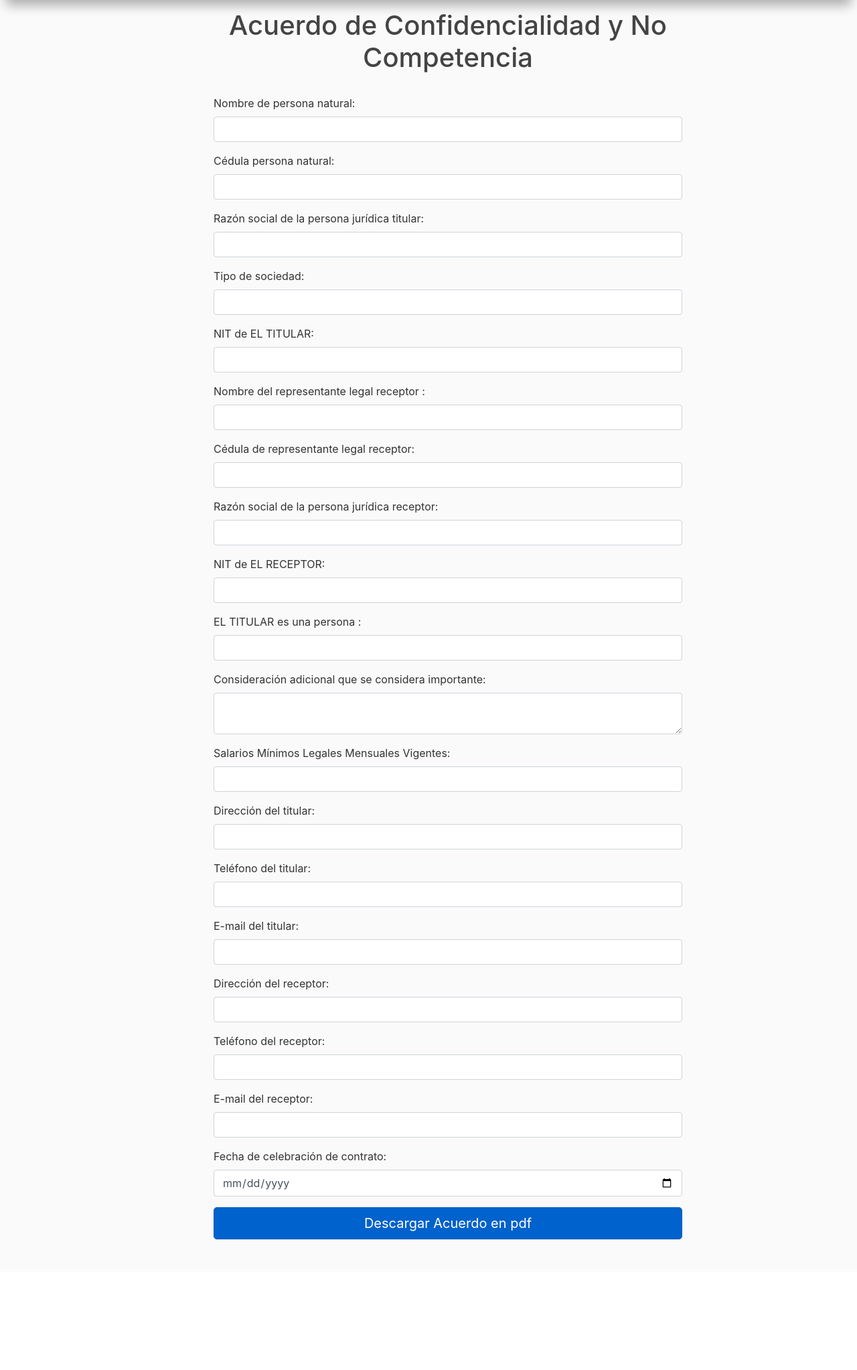
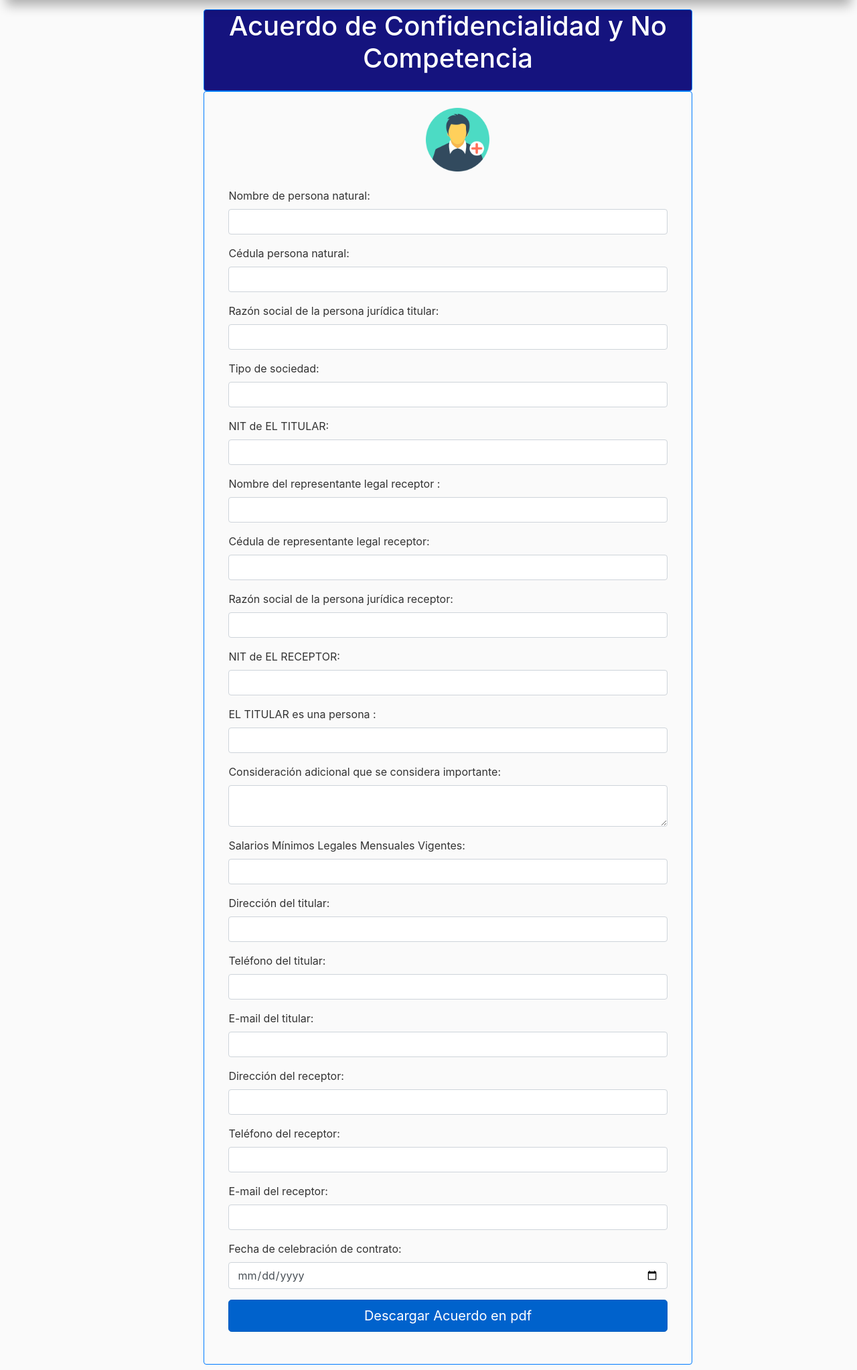
Before and after one commit to Karol001/Proyecto, a Django app: page /acuerdo/natural in a window 1280 px wide. Shown: the part 66-2111 px from the top of the page at 67% size. Before the commit the page ends 1916 px from the top, so only its background shows below. Run offline with Django 3.2, Linux system fonts and the light colour scheme; some libraries are stand-ins or nearby versions.

Commit message:
proyecto2

```diff
--- a/blog/contrato_trabajo/forms.py
+++ b/blog/contrato_trabajo/forms.py
@@ -46,7 +46,7 @@ class ContratoJuridicoForm(forms.ModelForm):
             'domicilio_empleador': 'Domicilio empleador',
             'naturaleza_empleador': 'Naturaleza empleador',
             'tipo_empleador': 'Tipo de empleador',
-            'objeto_social_empleador': 'Obojeto social del empleador',
+            'objeto_social_empleador': 'Objeto social del empleador',
             'funciones_empleado': 'Funciones propias del cargo que se contrata',
         }
 
--- a/blog/templates/acuerdo_confidencialidad/acuerdo_form.html
+++ b/blog/templates/acuerdo_confidencialidad/acuerdo_form.html
@@ -3,11 +3,15 @@
 {% block content  %}
 
  <link rel="icon" type="image/png" href="{% static 'login/images/logito.png' %}" />
-
-<div style="margin-left: 30%; width: 100%;" class="container">
-
-    <form method="POST">
-       <h1 align="center" id="ti">Acuerdo de Confidencialidad y No Competencia</h1>
+<div style="background: #15137e; width: 100%; margin-left: 30%; height: 6%;" class="border border-primary rounded">
+    <h1 style="color:#ffffff; text-align: center;" id="ti">Acuerdo de Confidencialidad y No Competencia</h1>
+    <br>
+</div>
+<div style="margin-left: 30%; width: 100%;" class="border border-primary rounded">
+    <br>
+    <form method="POST" style="margin-left: 5%; width: 90%;">
+    <img style="width:95px; height: 95px; margin-left: 45%;" type="image/png" src="{% static 'Regis/images/306232.png' %}">
+       <br>
         <br>
         {% csrf_token %}
         {{ form.as_p}}
```
Also changed, not shown: blog/templates/contrato_trabajo/form_contrato.html (+16 -9 lines), blog/static/Regis/images/306232.png (added), blog/static/login/css/main.css (line endings or trailing spaces), 2 other files.
